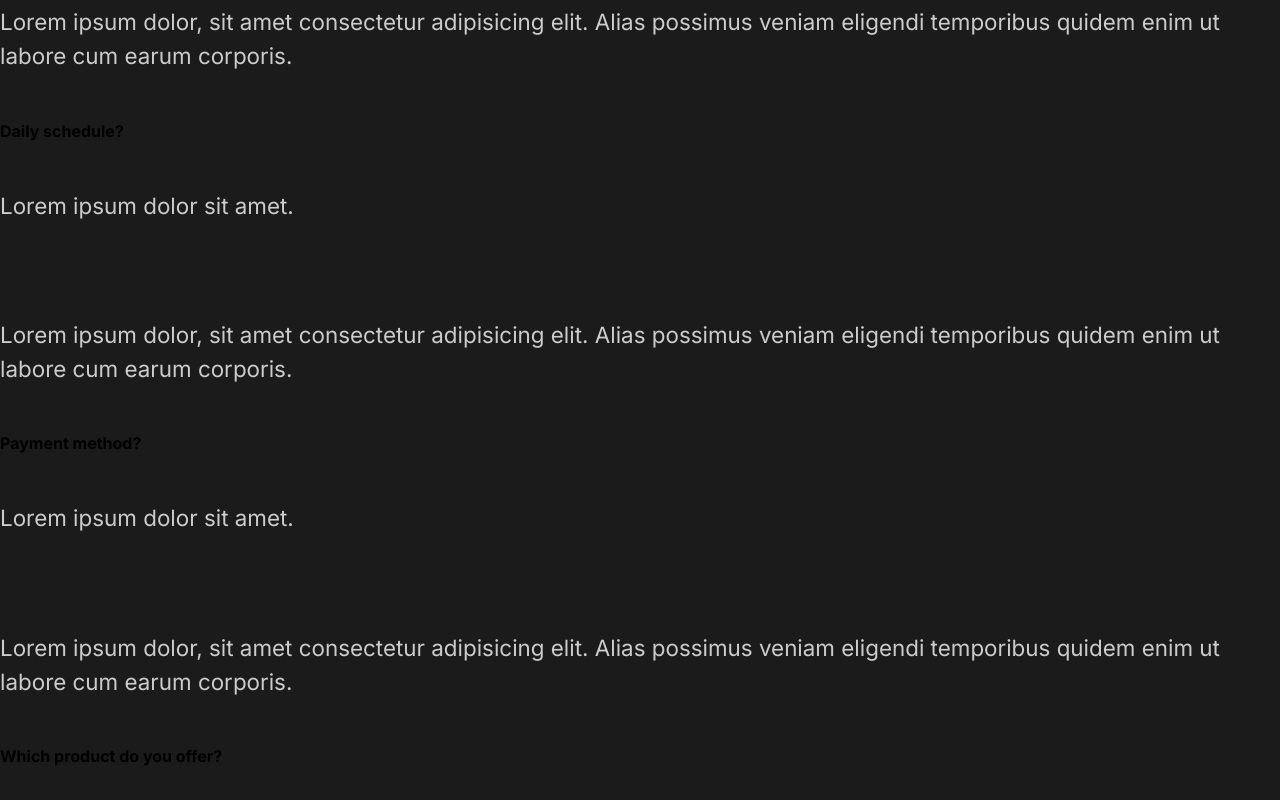
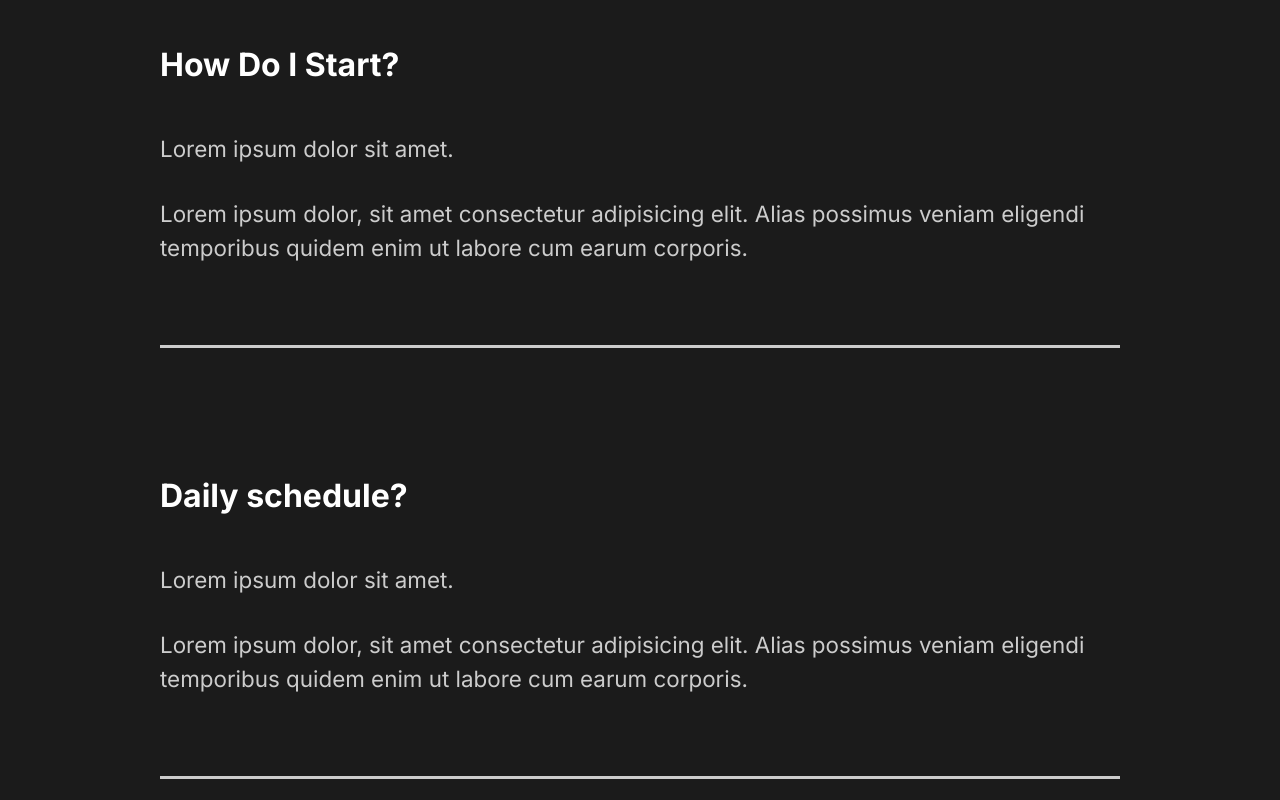
Before and after one commit to lukeist/edReact-capture, a React (Create React App) app: page / in a window 1280 px wide. Shown: the part 2380-3180 px from the top of the page. Built offline with nearby package versions, Linux system fonts and the light colour scheme.

Commit message:
7. Styling Faq Section

```diff
--- a/src/components/FaqSection.js
+++ b/src/components/FaqSection.js
@@ -1,7 +1,11 @@
 import React from "react";
+// Style
+import styled from "styled-components";
+import { About } from "../Styles";
+
 const FaqSection = () => {
   return (
-    <div className="faq">
+    <Faq>
       <h2>
         Any Questions <span>FAQ</span>
       </h2>
@@ -15,6 +19,7 @@
             corporis.
           </p>
         </div>
+        <div className="faq-line"></div>
       </div>
       <div className="question">
         <h4>Daily schedule?</h4>
@@ -26,6 +31,7 @@
             corporis.
           </p>
         </div>
+        <div className="faq-line"></div>
       </div>
       <div className="question">
         <h4>Payment method?</h4>
@@ -37,6 +43,7 @@
             corporis.
           </p>
         </div>
+        <div className="faq-line"></div>
       </div>
       <div className="question">
         <h4>Which product do you offer?</h4>
@@ -48,9 +55,36 @@
             corporis.
           </p>
         </div>
+        <div className="faq-line"></div>
       </div>
-    </div>
+    </Faq>
   );
 };
 
+const Faq = styled(About)`
+  display: block;
+  span {
+    display: block;
+  }
+  h2 {
+    padding-bottom: 2rem;
+    font-weight: lighter;
+  }
+  .faq-line {
+    background: #cccccc;
+    height: 0.2rem;
+    margin: 2rem 0rem;
+    width: 100%;
+  }
+  .question {
+    padding: 3rem 0rem;
+    cursor: pointer;
+  }
+  .answer {
+    padding: 2rem 0rem;
+    p {
+      padding: 1rem 0rem;
+    }
+  }
+`;
 export default FaqSection;
--- a/src/components/GlobalStyle.js
+++ b/src/components/GlobalStyle.js
@@ -35,6 +35,7 @@
 }
 h4{
     font-weight: bold;
+    font-size: 2rem;
 }
 span{
     font-weight: bold;
```
Also changed, not shown: 1 other file (tests, documents, lock files or other folders).
